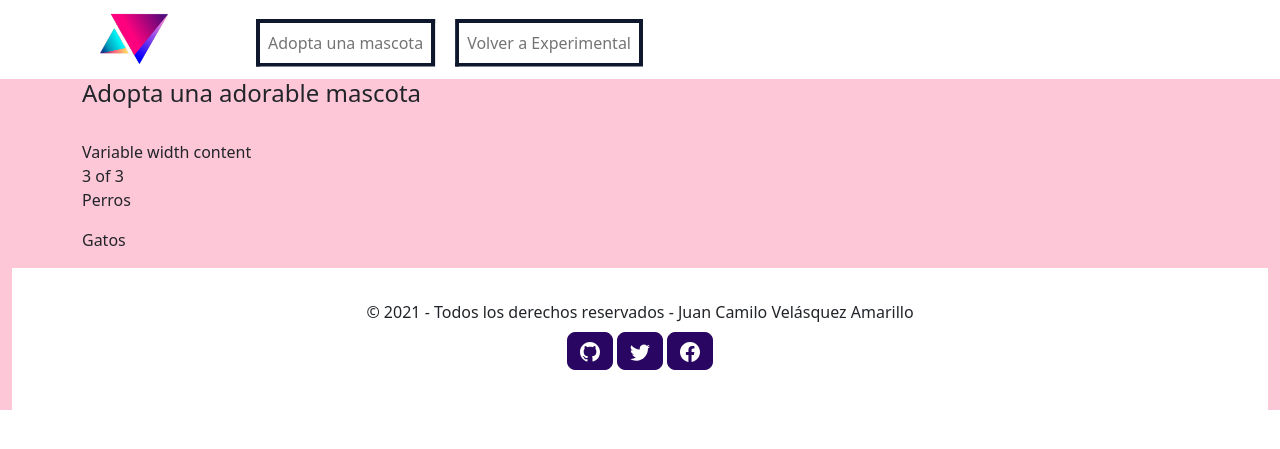
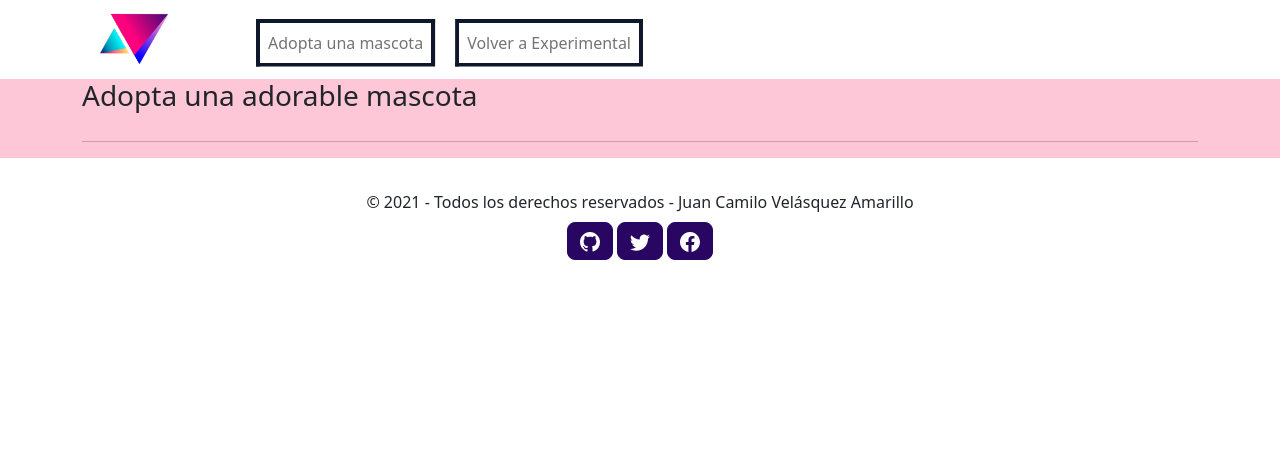
Before and after one commit to FriendGlak/AcademiaGeek_Frontend, a PHP site: page /vista2-adopcion.php in a window 1280 px wide. Shown: the part 14-463 px from the top of the page. Run offline with PHP 8.4, Linux system fonts and the light colour scheme.

Commit message:
Estructura de adopción aplicada

```diff
--- a/vista2-adopcion.php
+++ b/vista2-adopcion.php
@@ -1,22 +1,37 @@
-<?php $title = "Adopta una adorable mascota"; require 'views/head.php' ?>
+<?php $title = "Adopta una adorable mascota";
+require 'views/head.php' ?>
 <?php require 'views/navbar-adopcion.php' ?>
 <div class="container-fluid bg-rosado">
 
-<div class="container">
-  <div class="row justify-content-md-left">
-    <div class="col col-lg-12">
-    <h4>Adopta una adorable mascota</h4>
-    </div>
-    <div class="col-md-auto">
-      Variable width content
-    </div>
-    <div class="col col-lg-12">
-      3 of 3
-    </div>
+  <div class="container bg-rosado">
+    <h3>Adopta una adorable mascota</h3>
+    <hr>
+    <div class="row" id="mascotas"></div>
   </div>
 
+  <template id="template-mascotas">
+    <div class="col-12 mb-2 col-md-4">
+      <div class="card cardzoom">
+        <img src="" alt="" class="img-fluid card-img-top">
+        <!--Recordar hacer imagenes de igual tamaño para un mejor manejo-->
+        <input type="hidden" id="pruebaimg" value="">
+        <div class="card-body card-img-overlay">
+          <h1 class="name-mascota text-white">Nombre</h1>
+          <h5 class=""></h5>
+          <h2 class="categoria-mascota text-white">Categoria</h2>
+          <button class="btn btn-dark">Adoptar</button>
+          <button type="button" class="btn btn-primary" data-bs-toggle="modal" data-bs-target="#exampleModal">
+            Launch demo modal
+          </button>
+        </div>
+      </div>
+    </div>
+  </template>
 
-<p>Perros</p> <p>Gatos</p>
+
+
+
+
 </div>
 
 
```
